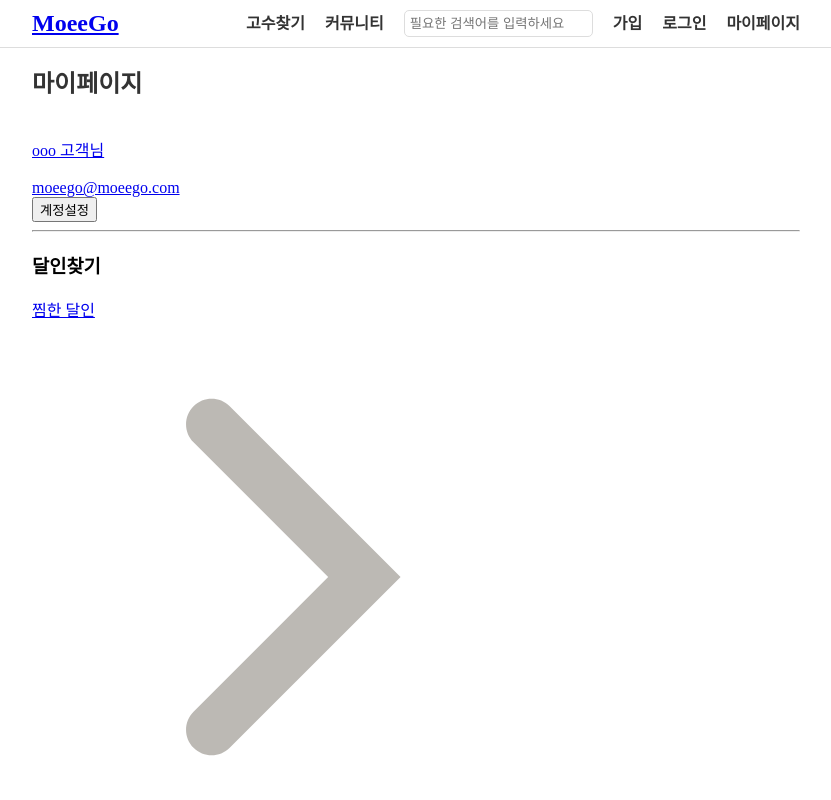
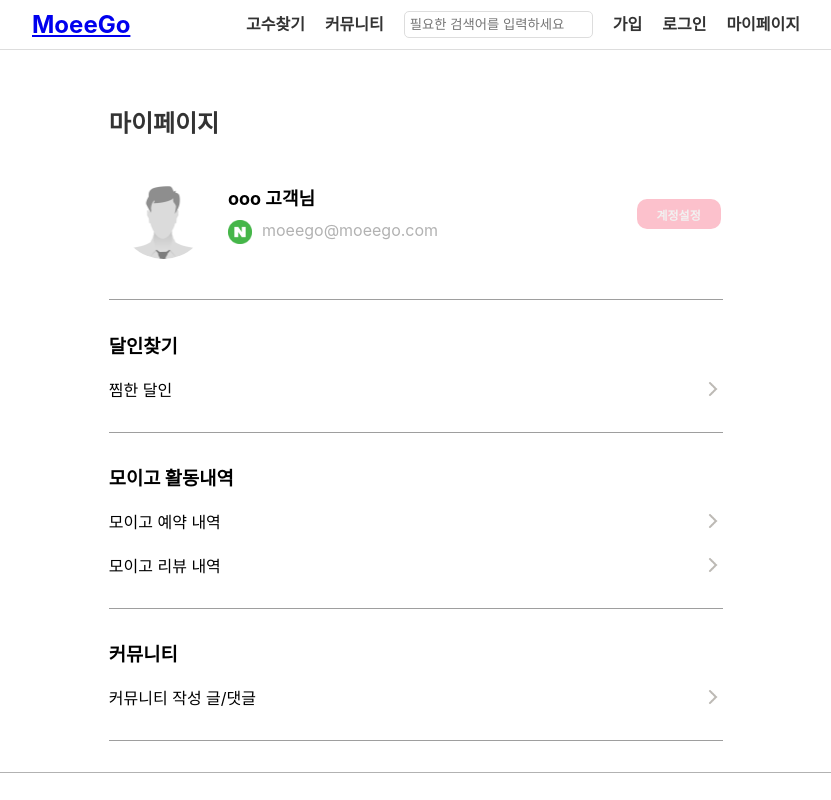
Before and after one commit to jaeheoon/moeego_client, a React (Vite) app: page /mypage in a window 1280 px wide. Shown: the top 800 px of the page, without its empty margins (224-1055 px from the left). Built offline with nearby package versions, Linux system fonts and the light colour scheme.

Commit message:
[FE] Feat: 마이페이지 CSS 작성

```diff
--- a/src/components/mypage/MyPage.jsx
+++ b/src/components/mypage/MyPage.jsx
@@ -1,20 +1,23 @@
 import React from 'react';
 import { Link } from 'react-router-dom';
-// import '../../css/mypage/MyPage.css';
+import '../../css/mypage/MyPage.css';
 
 const MyPage = () => {
     return (
         <div className='MyPage'>
+            <div className='MyPageWrap'>
                 <h1>마이페이지</h1>
                 <div className='ProfileContainer'>
                     <Link to='/mypage/account' className='ProfileSettingPage'>
                         <div className='ProfileImage'>
-                        <img src="" alt="" />
+                            <img src="../src/image/profile_default.png" alt="profile" />
                         </div>
                         <div className='ProfileInfo'>
-                        <div>ooo 고객님</div>
-                        <div><img src="" alt="" /></div>
-                        <div>moeego@moeego.com</div>
+                            <div className='NickName'>ooo 고객님</div>
+                            <div className='MailWrap'>
+                                <div className="SNSWrap"><img src="../src/image/naver_sns.png" alt="naver" /></div>
+                                <div className='Email'>moeego@moeego.com</div>
+                            </div>
                         </div>
                         <div className='ProfileButton'>
                             <input type="button" value="계정설정" />
@@ -23,43 +26,45 @@ const MyPage = () => {
                 </div>
                 <hr />
 
-            <div className='SearchProContainer'>
+                <div className='Container'>
                     <h3>달인찾기</h3>
                     <div>
-                    <Link to='/mypage/likepro' className='SearchProLink'>
-                        <div>찜한 달인</div>
-                        <div><img src="./src/image/next_icon.png" alt="nextIcon" /></div>
+                        <Link to='/mypage/likepro' className='Link'>
+                            <div className="Title">찜한 달인</div>
+                            <div className='next'><img src="./src/image/next_icon.png" alt="nextIcon" /></div>
                         </Link>
                     </div>
                 </div>
                 <hr />
 
-            <div className='ActivityDetailsContainer'>
+                <div className='Container'>
                     <h3>모이고 활동내역</h3>
                     <div>
-                    <Link to='/mypage/reservation' className='ActivityDetailsLink'>
-                        <div>모이고 예약 내역</div>
-                        <div><img src="./src/image/next_icon.png" alt="nextIcon" /></div>
+                        <Link to='/mypage/reservation' className='Link'>
+                            <div className="Title">모이고 예약 내역</div>
+                            <div className='next'><img src="./src/image/next_icon.png" alt="nextIcon" /></div>
                         </Link>
-                    <Link to='' className='MyReviewsLink'>
-                        <div>모이고 리뷰 내역</div>
-                        <div><img src="./src/image/next_icon.png" alt="nextIcon" /></div>
+                        <br />
+                        <Link to='' className='Link'>
+                            <div className="Title">모이고 리뷰 내역</div>
+                            <div className='next'><img src="./src/image/next_icon.png" alt="nextIcon" /></div>
                         </Link>
                     </div>
                 </div>
                 <hr />
 
-            <div className='ArticleHistoryContainer'>
+                <div className='Container'>
                     <h3>커뮤니티</h3>
                     <div>
-                    <Link to='/mypage/myhistory' className='ArticleHistoryLink'>
-                        <div>커뮤니티 작성 글/댓글</div>
-                        <div><img src="./src/image/next_icon.png" alt="nextIcon" /></div>
+                        <Link to='/mypage/myhistory' className='Link'>
+                            <div className="Title">커뮤니티 작성 글/댓글</div>
+                            <div className='next'><img src="./src/image/next_icon.png" alt="nextIcon" /></div>
                         </Link>
                     </div>
                 </div>
                 <hr />
             </div>
+        </div>
     );
 };
 
--- a/src/css/mypage/MyPage.css
+++ b/src/css/mypage/MyPage.css
@@ -1,4 +1,124 @@
 .MyPage {
     margin-top: 5%;
-    max-width: 768px;
+    width: 100%;
+    display: flex;
+    align-items: center;
+    justify-content: center;
 }
+
+hr {
+    margin-top: 5%;
+    margin-bottom: 5%;
+    border-width:1px 0 0 0; border-color:#f2f2f2;
+}
+
+.MyPageWrap {
+    width: 80%;
+}
+
+.ProfileContainer {
+    /* border: 1px solid black; */
+    box-sizing: border-box;
+}
+
+.ProfileSettingPage {
+    display: flex;
+    align-items: center;
+    text-decoration: none;
+    color: black;
+}
+
+.ProfileContainer .ProfileImage {
+    display: flex;
+    align-items: center;
+    justify-content: center;
+    /* border: 1px solid black; */
+    width: 15%;
+    height: 15%;
+    margin: 10px;
+}
+
+.ProfileContainer .ProfileImage img {
+    border-radius: 65.5px;
+}
+
+.ProfileContainer .ProfileInfo {
+    width: 70%;
+    box-sizing: border-box;
+}
+
+.ProfileContainer .NickName {
+    margin: 10px;
+    font-weight: bold;
+    font-size: large;
+}
+
+.MailWrap {
+    margin: 10px;
+    display: flex;
+    gap: 10px;
+    box-sizing: border-box;
+}
+
+.ProfileContainer .SNSWrap {
+    width: 24px;
+    height: 24px;
+}
+
+.ProfileContainer .Email {
+    color: #b2b2b2;
+}
+
+.ProfileContainer .ProfileButton {
+    display: flex;
+    align-items: center;
+    justify-content: center;
+    width: 15%;
+}
+
+.ProfileContainer .ProfileButton input[type="button"] {
+    font-size: 9pt;
+    border-style: none;
+    padding: 5px 20px;
+    height: 30px;
+    box-sizing: border-box;
+    background-color: #fcc1cc;
+    font-weight: bold;
+    color: #f1f1f1;
+    border-radius: 10px;
+    transition: all 0.25s ease-out;
+}
+
+.ProfileContainer .ProfileButton input[type="button"]:hover {
+    cursor: pointer;
+    background-color: lightcoral;
+    color: #ffffff;
+}
+
+.Container div .Link {
+    display: flex;
+    align-items: center;
+    justify-content: center;
+    flex-direction: row;
+    text-decoration: none;
+    color: black;
+}
+
+.Container div .Link .Title {
+    display: flex;
+    align-items: center;
+    width: 85%;
+    text-align: left;
+}
+
+.Container div .Link .next {
+    display: flex;
+    align-items: center;
+    justify-content: end;
+    width: 15%;
+}
+
+.Container div .Link .next img {
+    height: 20px;
+    width: 20px;
+}
--- a/src/index.css
+++ b/src/index.css
@@ -1,4 +1,5 @@
 body, html {
   margin: 0 auto;
   padding: 0;
+  font-family: "Noto Sans KR", "Malgun Gothic", -apple-system, "Segoe UI", Roboto, "Noto Sans", sans-serif, "Apple Color Emoji", "Segoe UI Emoji", "Segoe UI Symbol", "Noto Color Emoji";
 }
```
Also changed, not shown: src/image/naver_sns.png (added), src/image/profile_default.png (added). Lines whose indentation alone changed are shown as unchanged.
